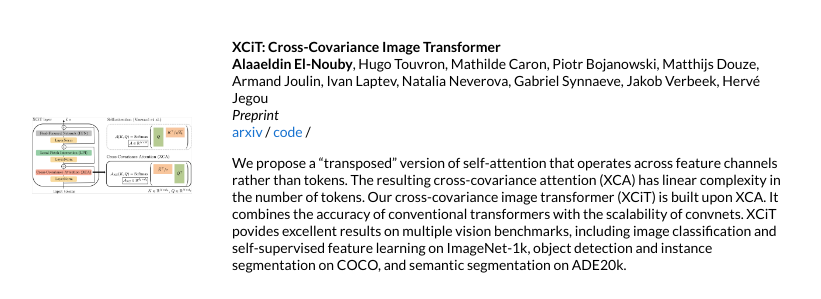
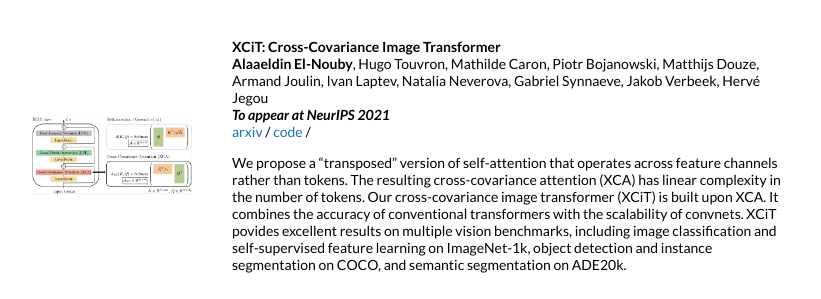
Before and after one commit to aelnouby/aelnouby.github.io, a Jekyll site: the page built from _posts/2021-6-20-xcit.markdown, in a window 1280 px wide and 900 px high, scrolled down 637 px. Shown: the part 154-453 px from the top of the window, without its empty margins (228-1049 px from the left). Built offline with Jekyll 4.4.1, drawn with Linux system fonts in a browser that asks for light colours.

Commit message:
Update 2021-6-20-xcit.markdown

```diff
--- a/_posts/2021-6-20-xcit.markdown
+++ b/_posts/2021-6-20-xcit.markdown
@@ -5,9 +5,10 @@
 categories: research
 authors: "<strong>Alaaeldin El-Nouby</strong>, Hugo Touvron, Mathilde Caron, Piotr Bojanowski, Matthijs Douze, Armand Joulin, Ivan Laptev, Natalia Neverova, Gabriel Synnaeve, Jakob Verbeek, Hervé Jegou
 "
-venue: "Preprint"
+venue: "<strong>To appear at NeurIPS 2021</strong>"
 arxiv: https://arxiv.org/abs/2106.09681v2
 code: https://github.com/facebookresearch/xcit
+Yannic Kilcher's Review: https://www.youtube.com/watch?v=g08NkNWmZTA
 ---
 We propose a "transposed" version of self-attention that operates across feature channels rather than tokens. The resulting cross-covariance attention
 (XCA) has linear complexity in the number of tokens. Our cross-covariance image transformer (XCiT) is built upon XCA.
```
